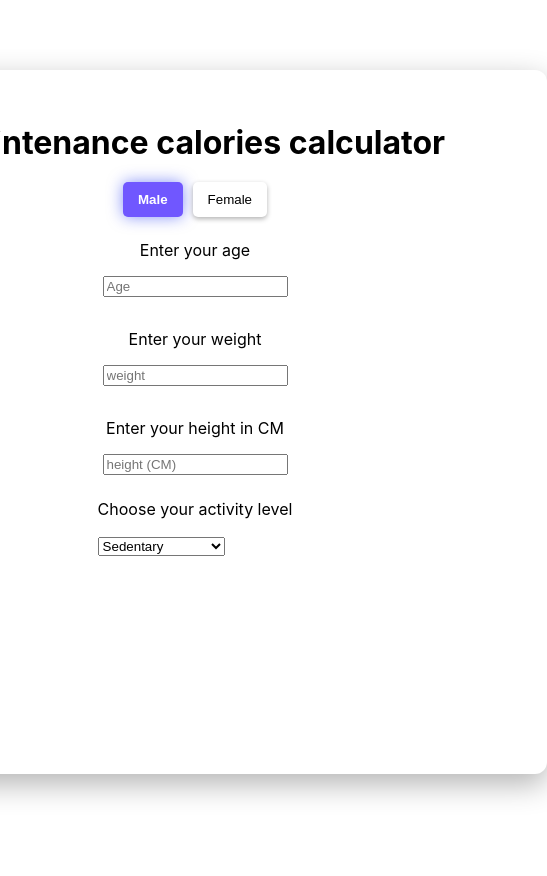
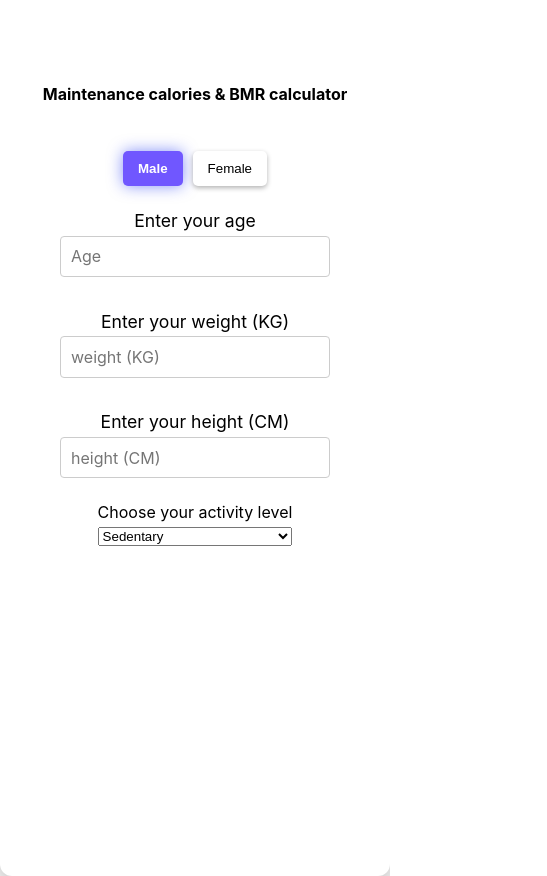
Before and after one commit to adamad44/learning-javascript, a plain HTML site: page calorie-calculator/index.html in a window 390 px wide. Shown: the whole page, 547 px wide, since content can reach past the window. Before the commit the page ends 844 px from the top, so only its background shows below. Drawn offline with Linux system fonts and the light colour scheme.

Commit message:
added responsive design and improved look

```diff
--- a/calorie-calculator/index.html
+++ b/calorie-calculator/index.html
@@ -8,7 +8,7 @@
 	</head>
 	<body>
 		<div class="main-parent-div">
-			<h1>Maintenance calories calculator</h1>
+			<h1>Maintenance calories & BMR calculator</h1>
 			<div class="button-container gender-button">
 				<button id="male-button" class="active">Male</button>
 				<button id="female-button">Female</button>
@@ -18,11 +18,11 @@
 				<input type="number" id="age-input-element" placeholder="Age" />
 			</div>
 			<div class="input-container weight-inputs">
-				<p>Enter your weight</p>
-				<input type="number" placeholder="weight" id="weight-input-element" />
+				<p>Enter your weight (KG)</p>
+				<input type="number" placeholder="weight (KG)" id="weight-input-element" />
 			</div>
 			<div class="input-container height-inputs">
-				<p>Enter your height in CM</p>
+				<p>Enter your height (CM)</p>
 				<input type="number" placeholder="height (CM)" id="height-input-element" />
 			</div>
 			<div class="select-container activity-level-selector">
--- a/calorie-calculator/scripts/script.js
+++ b/calorie-calculator/scripts/script.js
@@ -5,6 +5,7 @@ const femaleButton = document.querySelector("#female-button");
 const ageInputElement = document.querySelector("#age-input-element");
 const weightElement = document.querySelector("#weight-input-element");
 const heightElement = document.querySelector("#height-input-element");
+let gender;
 const outputMaintenanceElement = document.querySelector(
 	"#output-maintenance-calories"
 );
--- a/calorie-calculator/styles/style.css
+++ b/calorie-calculator/styles/style.css
@@ -8,6 +8,15 @@ body {
 	align-items: center;
 	font-family: -apple-system, BlinkMacSystemFont, "Segoe UI", Roboto, Inter,
 		"Helvetica Neue", Arial, sans-serif;
+}
+
+body input {
+	padding: 0.6rem;
+	border: 1px solid #ccc;
+	border-radius: 4px;
+	box-sizing: border-box;
+	font-size: 0.8rem;
+	font-family: inherit;
 }
 
 /* Button Container Styles */
@@ -53,14 +62,19 @@ body {
 	align-items: center;
 	flex-direction: column;
 	justify-content: center;
+	font-size: 1rem;
+	margin: 0.5rem 0rem 0.5rem 0rem;
+}
 
-	margin: 0.5rem 0rem 0.5rem 0rem;
+.input-container p,
+.select-container p {
+	margin-bottom: 0.3rem;
 }
 
 /* Main Container Styles */
 .main-parent-div {
 	height: 40rem;
-	width: 40rem;
+	width: 100%;
 	display: flex;
 	flex-direction: column;
 	align-items: center;
@@ -77,3 +91,40 @@ body {
 	height: 2rem;
 	width: auto;
 }
+
+.select-container {
+	display: flex;
+	flex-direction: column;
+	justify-content: center;
+}
+
+.output-container {
+	display: flex;
+	flex-direction: column;
+	justify-content: center;
+	align-items: center;
+	font-size: 1.3rem;
+	height: 10rem;
+}
+
+@media (max-width: 768px) {
+	.main-parent-div h1 {
+		font-size: 1rem;
+		white-space: nowrap;
+		margin-top: 10vh;
+		margin-bottom: 3rem;
+	}
+	.main-parent-div {
+		width: 100vw;
+		height: 100vh;
+	}
+	.input-container {
+		font-size: 1.1rem;
+	}
+	body {
+		overflow: hidden;
+	}
+	input[type="number"] {
+		font-size: 16px;
+	}
+}
```
